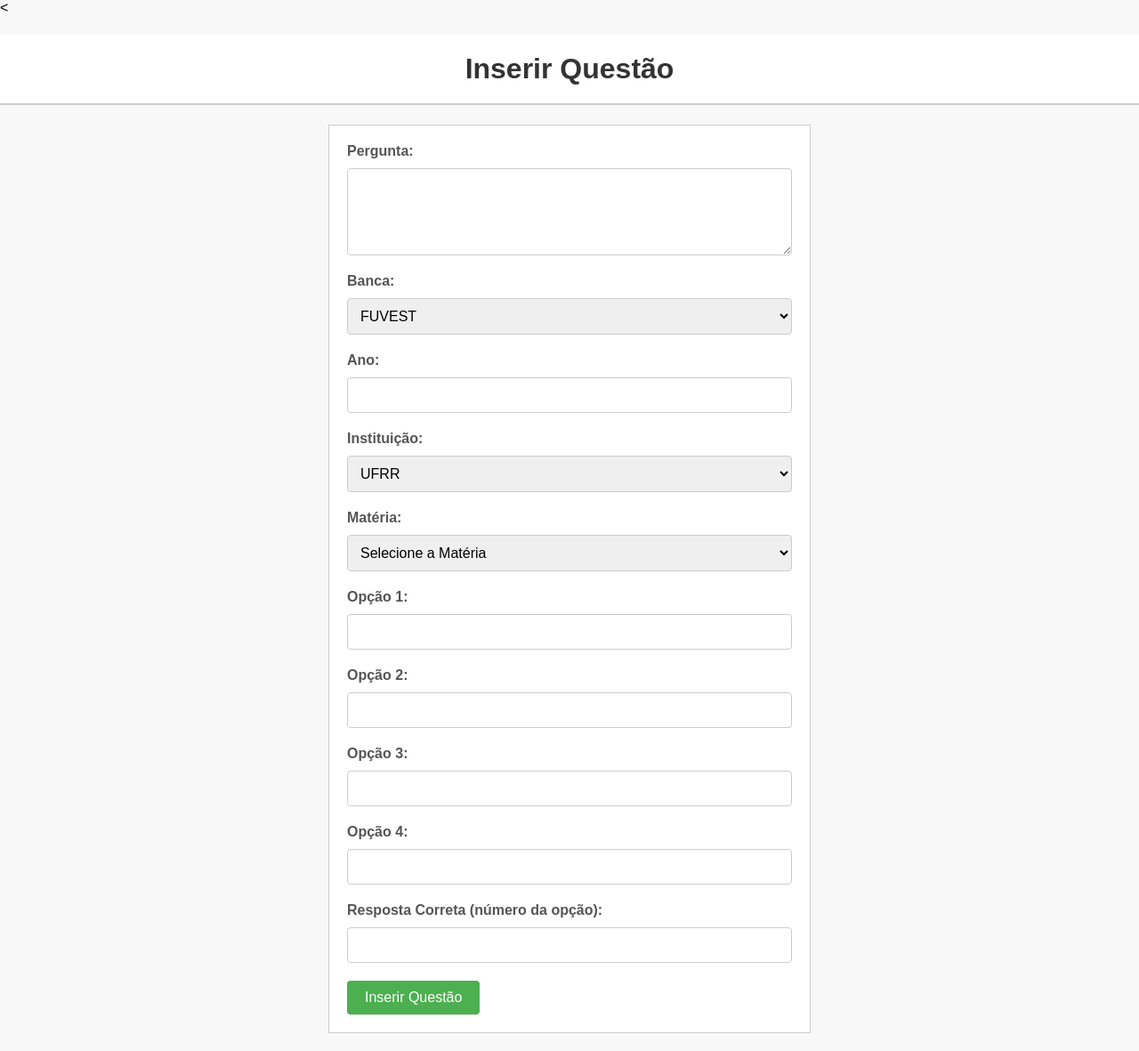
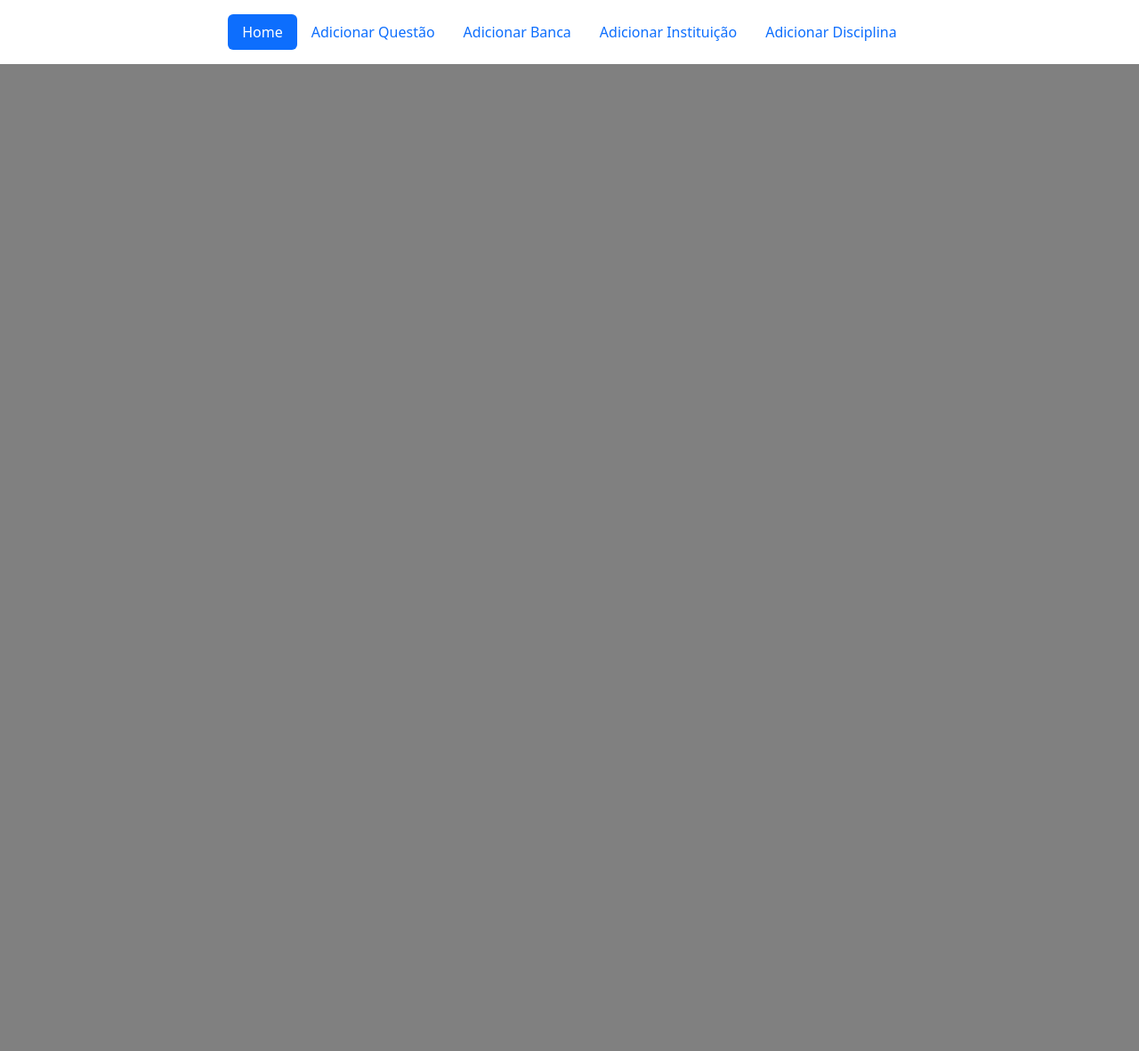
Before and after one commit to LuzKramer/rrconcursos, a PHP site: page /dashboard.php in a window 1280 px wide. Shown: the whole page at 89% size. After the commit the page ends 72 px from the top, so only its background shows below. Run offline with PHP 8.4, Linux system fonts and the light colour scheme.

Commit message:
0.7 more pages in dashboard

```diff
--- a/dashboard.php
+++ b/dashboard.php
@@ -1,189 +1,32 @@
-<<!DOCTYPE html>
-<html>
+<!DOCTYPE html>
+<html lang="en">
 <head>
-    <title>Inserir Questão</title>
-    <style>
-        body {
-            font-family: Arial, sans-serif;
-            background-color: #f8f8f8;
-            margin: 0;
-            padding: 0;
-        }
+  <link href="https://cdn.jsdelivr.net/npm/bootstrap@5.3.1/dist/css/bootstrap.min.css" rel="stylesheet" integrity="sha384-4bw+/aepP/YC94hEpVNVgiZdgIC5+VKNBQNGCHeKRQN+PtmoHDEXuppvnDJzQIu9" crossorigin="anonymous">
+  <script src="https://cdn.jsdelivr.net/npm/bootstrap@5.3.1/dist/js/bootstrap.bundle.min.js" integrity="sha384-HwwvtgBNo3bZJJLYd8oVXjrBZt8cqVSpeBNS5n7C8IVInixGAoxmnlMuBnhbgrkm" crossorigin="anonymous"></script>
+  <meta charset="UTF-8">
+  <title>administração</title>
+  <style>
+    header{
+        background-color: white;
+    }
 
-        h1 {
-            text-align: center;
-            color: #333;
-            padding: 20px;
-            background-color: #fff;
-            border-bottom: 2px solid #ccc;
-        }
+    body {
+        background-color: grey;
+    }
 
-        form {
-            max-width: 500px;
-            margin: 20px auto;
-            padding: 20px;
-            border: 1px solid #ccc;
-            background-color: #fff;
-        }
 
-        label {
-            display: block;
-            margin-bottom: 10px;
-            font-weight: bold;
-            color: #555;
-        }
-
-        textarea,
-        select,
-        input[type="text"],
-        input[type="number"] {
-            width: 100%;
-            padding: 10px;
-            margin-bottom: 20px;
-            border: 1px solid #ccc;
-            border-radius: 4px;
-            font-size: 16px;
-        }
-
-        input[type="submit"] {
-            background-color: #4CAF50;
-            color: #fff;
-            padding: 10px 20px;
-            border: none;
-            border-radius: 4px;
-            cursor: pointer;
-            font-size: 16px;
-            transition: background-color 0.3s;
-        }
-
-        input[type="submit"]:hover {
-            background-color: #45a049;
-        }
-    </style>
+  </style>
 </head>
 <body>
-    <h1>Inserir Questão</h1>
-    <form method="post">
-        <label for="pergunta">Pergunta:</label>
-        <textarea name="pergunta" id="pergunta" rows="4" cols="50" required></textarea>
+<header class="d-flex justify-content-center py-3">
+      <ul class="nav nav-pills">
+            <li class="nav-item"><a href="index.php" class="nav-link active" aria-current="page">Home</a></li>
+            <li class="nav-item"><a href="adms/add_quest.php" class="nav-link">Adicionar Questão</a></li>
+            <li class="nav-item"><a href="adms/addbank.php" class="nav-link">Adicionar Banca</a></li>
+            <li class="nav-item"><a href="adms/add_institui.php" class="nav-link">Adicionar Instituição</a></li>
+            <li class="nav-item"><a href="adms/add_discip.php" class="nav-link">Adicionar Disciplina</a></li>
+      </ul>
+    </header>
 
-        <label for="banca">Banca:</label>
-        <select name="banca" id="banca" required>
-            <option value="fuvest">FUVEST</option>
-            <option value="aaaaaa">aaaaaaa</option>
-            <option value="banca3">Banca 3</option>
-            <option value="banca4">Banca 4</option>
-            <option value="banca5">Banca 5</option>
-            <option value="banca6">Banca 6</option>
-            <option value="banca7">Banca 7</option>
-            <option value="banca8">Banca 8</option>
-            <option value="banca9">Banca 9</option>
-            <option value="banca10">Banca 10</option>
-        </select>
-
-        <label for="ano">Ano:</label>
-        <input type="number" name="ano" id="ano" required>
-
-        <label for="instituicao">Instituição:</label>
-        <select name="instituicao" id="instituicao" required>
-            <option value="inst1">UFRR</option>
-            <option value="inst2">IFRR</option>
-            <option value="inst3">UERR</option>
-            <option value="inst4">ESTACIO</option>
-        </select>
-
-        <label for="materia">Matéria:</label>
-<select name="materia" id="materia" required>
-    <option value="">Selecione a Matéria</option>
-    <option value="portugues">Português</option>
-    <option value="matematica">Matemática</option>
-    <option value="biologia">Biologia</option>
-    <option value="quimica">Química</option>
-    <option value="fisica">Física</option>
-    <option value="historia">História</option>
-    <option value="geografia">Geografia</option>
-    <option value="ingles">Inglês</option>
-    <option value="espanhol">Espanhol</option>
-    <!-- Add more subjects as needed -->
-</select>
-
-        <label for="opcao1">Opção 1:</label>
-        <input type="text" name="opcao1" id="opcao1" required>
-
-        <label for="opcao2">Opção 2:</label>
-        <input type="text" name="opcao2" id="opcao2" required>
-
-        <label for="opcao3">Opção 3:</label>
-        <input type="text" name="opcao3" id="opcao3" required>
-
-        <label for="opcao4">Opção 4:</label>
-        <input type="text" name="opcao4" id="opcao4" required>
-
-        <label for="resposta_correta">Resposta Correta (número da opção):</label>
-        <input type="number" name="resposta_correta" id="resposta_correta" required>
-
-        <input type="submit" value="Inserir Questão">
-    </form>
 </body>
 </html>
-
-
-
-
-<?php
-// Check if the form was submitted
-if ($_SERVER["REQUEST_METHOD"] === "POST") {
-    // Obtain the form data
-    $pergunta = $_POST["pergunta"];
-    $banca = $_POST["banca"];
-    $ano = $_POST["ano"];
-    $instituicao = $_POST["instituicao"];
-    $materia = $_POST["materia"];
-    $opcao1 = $_POST["opcao1"];
-    $opcao2 = $_POST["opcao2"];
-    $opcao3 = $_POST["opcao3"];
-    $opcao4 = $_POST["opcao4"];
-    $resposta_correta = $_POST["resposta_correta"];
-
-    // Database connection details
-    $host = "localhost"; // Replace with your database host
-    $username = "root"; // Replace with your database username
-    $password = ""; // Replace with your database password
-    $dbname = "db_rrconcursos"; // Replace with your database name
-
-    // Create a connection to the database
-    $conexao = mysqli_connect($host, $username, $password, $dbname);
-
-    // Check if the connection was successful
-    if (mysqli_connect_errno()) {
-        die("Failed to connect to MySQL: " . mysqli_connect_error());
-    }
-
-    // Prepare and execute the SQL query to insert the question into the "questoes" table
-    $sql = "INSERT INTO questoes (pergunta, banca, ano, instituicao, materia)
-            VALUES ('$pergunta', '$banca', '$ano', '$instituicao', '$materia')";
-
-    if (mysqli_query($conexao, $sql)) {
-        // Retrieve the ID of the newly inserted question
-        $questao_id = mysqli_insert_id($conexao);
-
-        // Prepare and execute the SQL query to insert the options into the "opcoes" table
-        $sql_opcoes = "INSERT INTO opcoes (questao_id, descricao, correta) VALUES
-                       ($questao_id, '$opcao1', " . ($resposta_correta == 1 ? 1 : 0) . "),
-                       ($questao_id, '$opcao2', " . ($resposta_correta == 2 ? 1 : 0) . "),
-                       ($questao_id, '$opcao3', " . ($resposta_correta == 3 ? 1 : 0) . "),
-                       ($questao_id, '$opcao4', " . ($resposta_correta == 4 ? 1 : 0) . ")";
-
-        if (mysqli_query($conexao, $sql_opcoes)) {
-            echo "Questão inserida com sucesso!";
-        } else {
-            echo "Erro ao inserir as opções: " . mysqli_error($conexao);
-        }
-    } else {
-        echo "Erro ao inserir a questão: " . mysqli_error($conexao);
-    }
-
-    // Close the database connection
-    mysqli_close($conexao);
-}
-?>
```
Also changed, not shown: codes.sql (+40 -13 lines).
